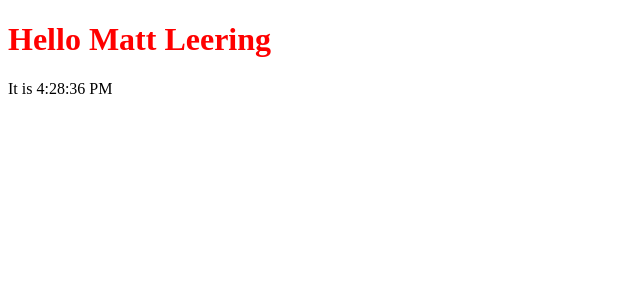
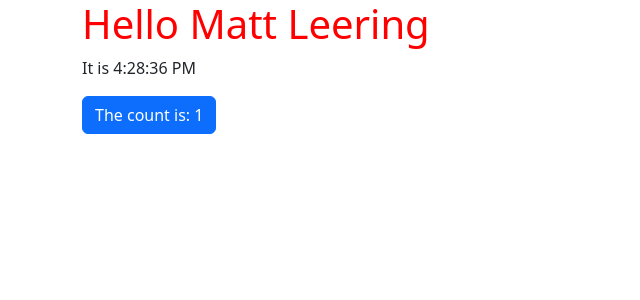
Before and after one commit to EricCote/react_direct_impact, a React (Vite) app: page / in a window 1280 px wide. Shown: the top 300 px of the page, without its empty margins (0-640 px from the left). Built offline with nearby package versions, Linux system fonts and the light colour scheme.

Commit message:
Bootstrap-ifying

```diff
--- a/package.json
+++ b/package.json
@@ -10,8 +10,11 @@
     "preview": "vite preview"
   },
   "dependencies": {
+    "bootstrap": "^5.3.2",
     "react": "^18.2.0",
-    "react-dom": "^18.2.0"
+    "react-bootstrap": "^2.10.0",
+    "react-dom": "^18.2.0",
+    "sass": "^1.70.0"
   },
   "devDependencies": {
     "@types/react": "^18.2.43",
--- /dev/null
+++ b/src/MyButton.jsx
@@ -0,0 +1,19 @@
+import {useState} from "react";
+import {Button} from "react-bootstrap";
+
+let count = 0
+
+export default  function MyButton() {
+    let [count,setCount] = useState(0)
+
+    const render = useRender();
+
+    return <Button onClick={(count+=1)}>The count is: {count}</Button>
+}
+
+function useRender() {
+    const [set] = useState()
+    function render() {
+        set({})
+    }
+}
--- a/src/app.jsx
+++ b/src/app.jsx
@@ -1,13 +1,17 @@
+import MyButton from "./MyButton.jsx";
+import "bootstrap/dist/css/bootstrap.css"
+import {Container} from "react-bootstrap";
 
 export default function App({firstName, lastName}) {
     return (
-        <>
+        <Container>
             <h1 style={{color: 'red'}}>
                 Hello {firstName} {lastName}
             </h1>
             <p>
                 It is {new Date().toLocaleTimeString()}
             </p>
-        </>
+            <MyButton/>
+        </Container>
     )
 }
```
Also changed, not shown: 1 other file (tests, documents, lock files or other folders).
